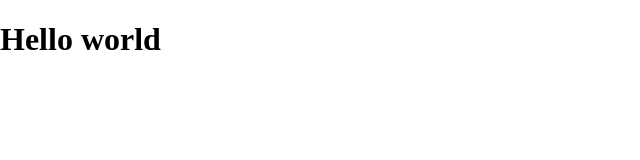
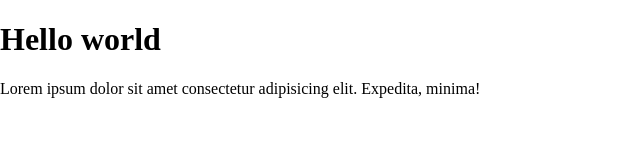
Before and after one commit to samandar-dev/git-36, a plain HTML site: page index.html in a window 1280 px wide. Shown: the whole page, without its empty margins (0-640 px from the left). Drawn offline with nearby package versions, Linux system fonts and the light colour scheme.

Commit message:
add text

```diff
--- a/index.html
+++ b/index.html
@@ -15,6 +15,8 @@
 
   <h1>Hello world</h1>
 
+  <p>Lorem ipsum dolor sit amet consectetur adipisicing elit. Expedita, minima!</p>
+
   <script src="js/main.js"></script>
 </body>
 
```
